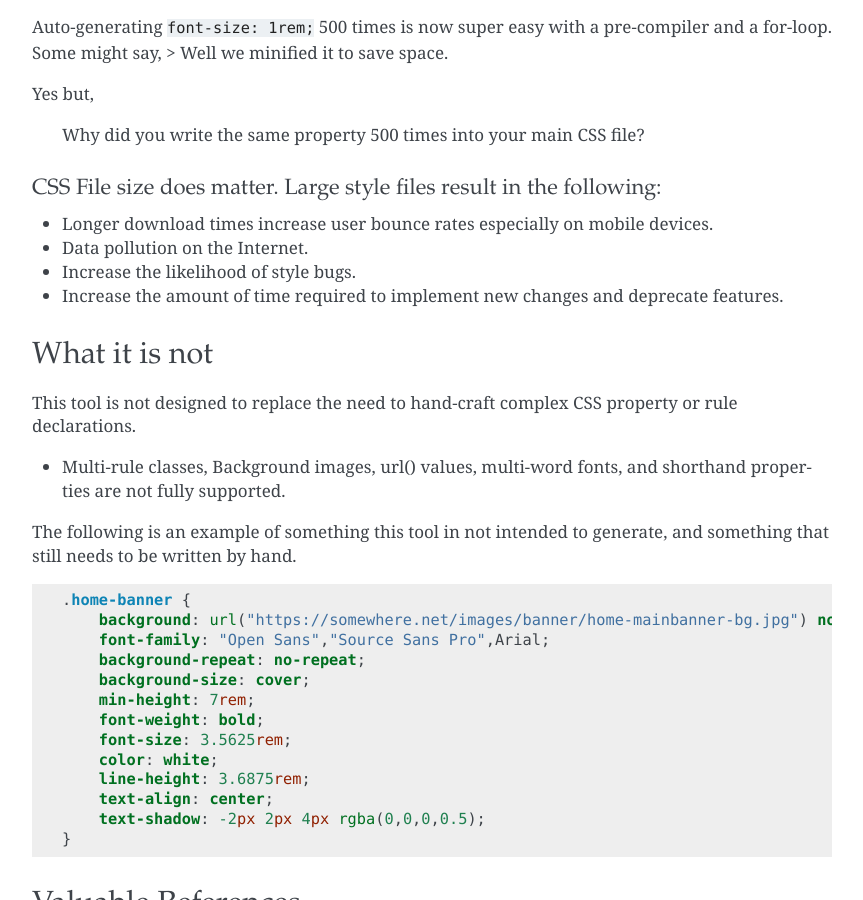
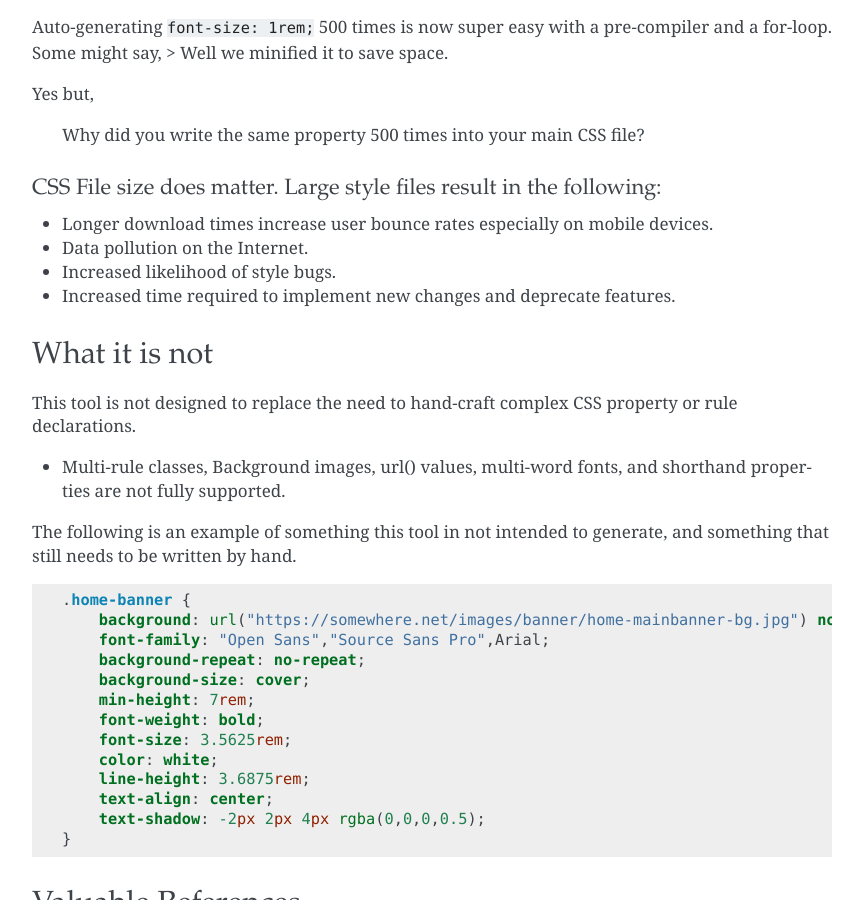
Before and after one commit to nueverest/blowdrycss, a Sphinx documentation site: the page built from docs/readme.rst, in a window 1280 px wide and 900 px high, scrolled down 3434 px. Shown: the whole window, without its empty margins (218-1081 px from the left). Built offline with Sphinx 7.4.7, drawn with Linux system fonts in a browser that asks for light colours.

Commit message:
Updated scenario 3.

```diff
--- a/docs/readme.rst
+++ b/docs/readme.rst
@@ -179,8 +179,8 @@ CSS File size does matter. Large style files result in the following:
 -  Longer download times increase user bounce rates especially on mobile
    devices.
 -  Data pollution on the Internet.
--  Increase the likelihood of style bugs.
--  Increase the amount of time required to implement new changes and
+-  Increased likelihood of style bugs.
+-  Increased time required to implement new changes and
    deprecate features.
 
 What it is not
```
Also changed, not shown: README.md (+2 -2 lines).
